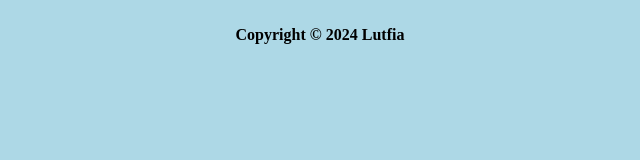
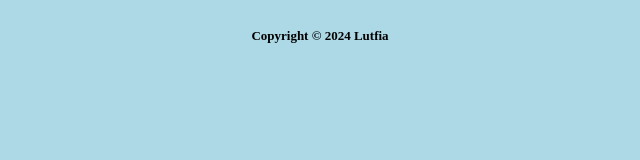
Before and after one commit to Lutfia1120/hosting-latihanframe, a plain HTML site: page fb.html in a window 1280 px wide. Shown: the full height of the page, 320-960 px from the left. Drawn offline with Linux system fonts and the light colour scheme.

Commit message:
Update fb.html

```diff
--- a/fb.html
+++ b/fb.html
@@ -7,6 +7,6 @@
 </head>
 <body bgcolor="lightblue">
     <br>
-   <center><b>Copyright © 2024 Lutfia</b></center>
+   <center><font size="2"><b>Copyright © 2024 Lutfia</b></font></center>
 </body>
 </html>
```
